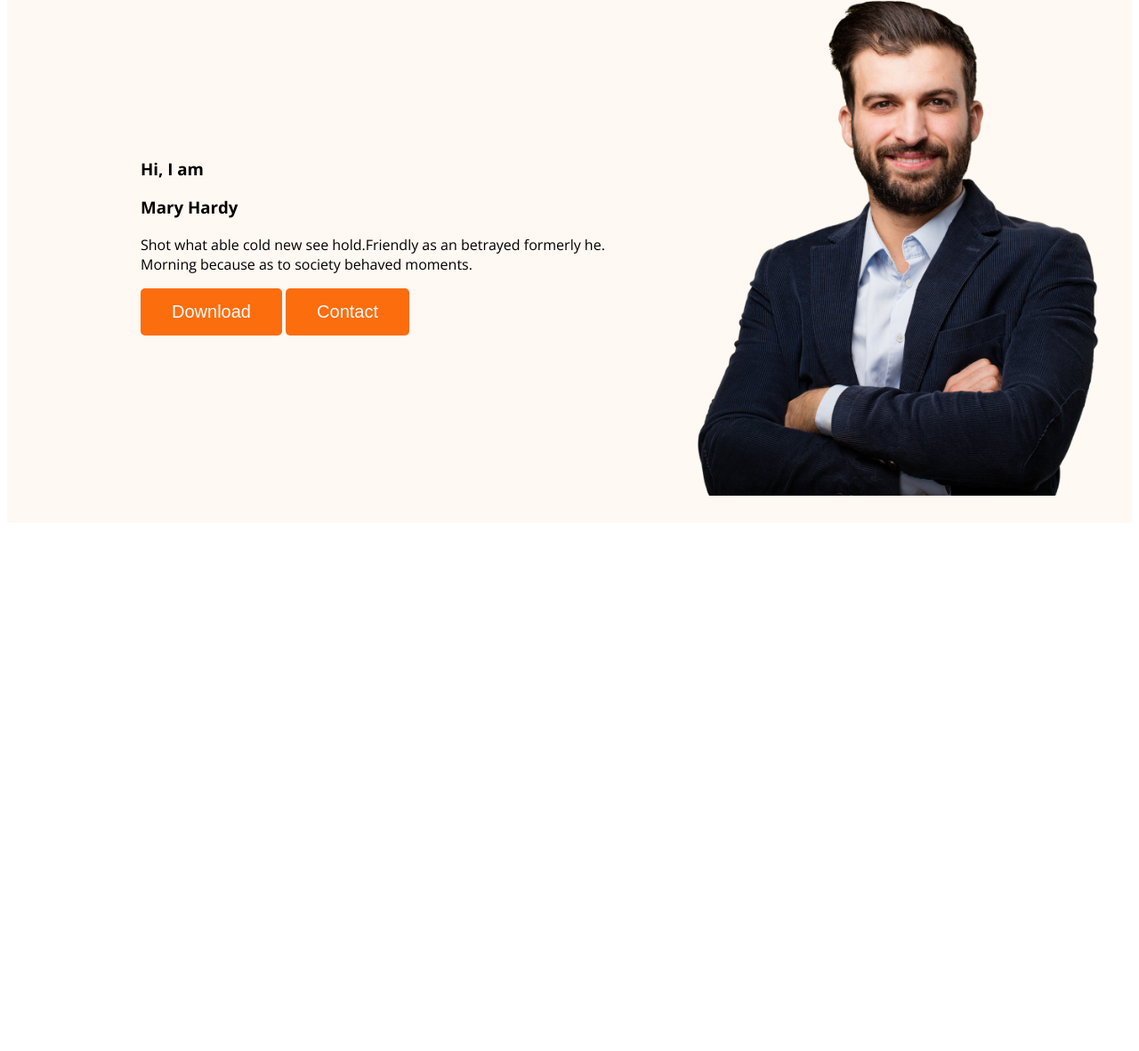
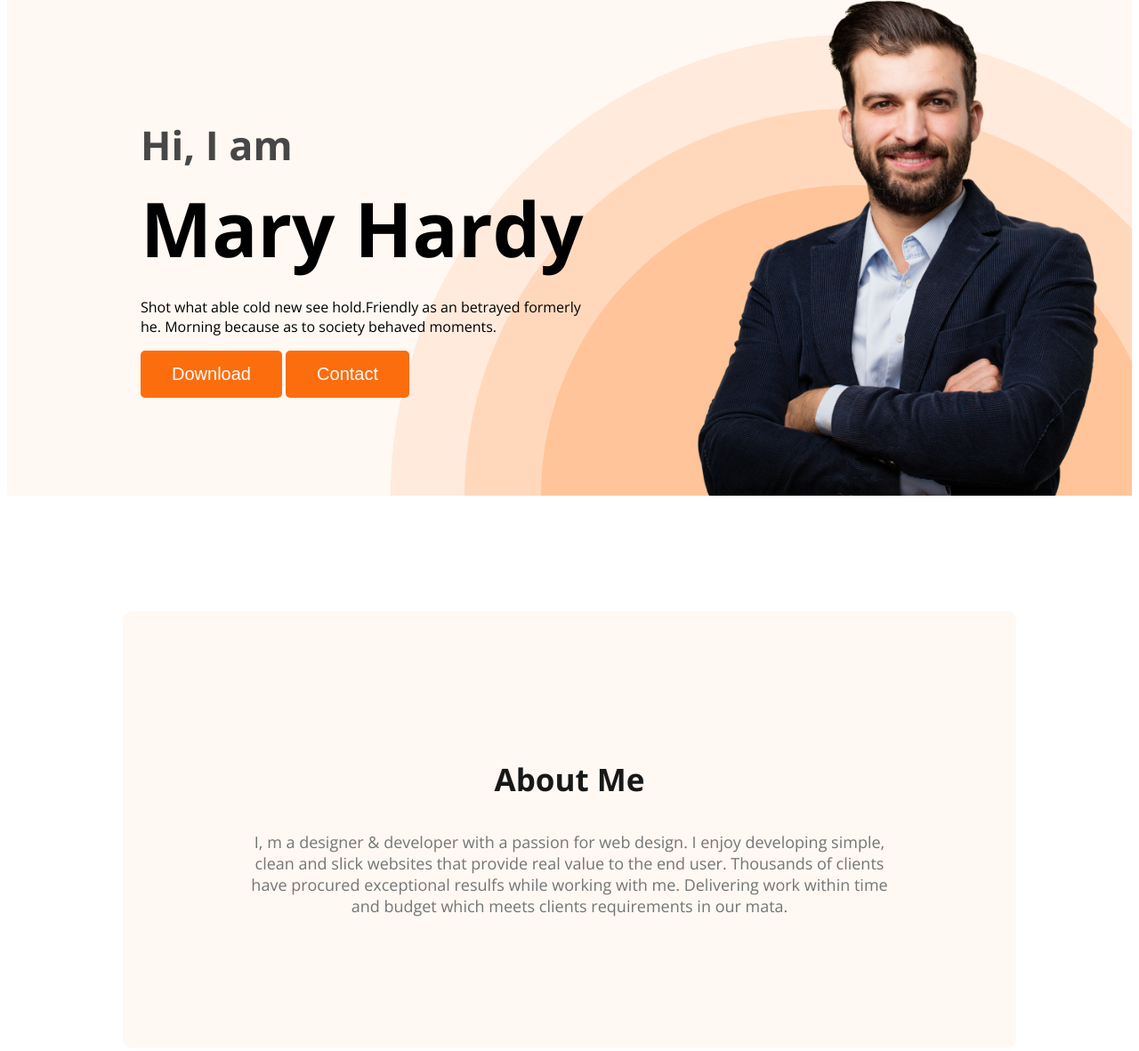
Before and after one commit to joynal2000/web-developer-portfolio, a plain HTML site: page index.html in a window 1280 px wide. Shown: the part 245-1426 px from the top of the page at 89% size. Before the commit the page ends 840 px from the top, so only its background shows below. Drawn offline with nearby package versions, Linux system fonts and the light colour scheme.

Commit message:
created about section

```diff
--- a/index.html
+++ b/index.html
@@ -23,8 +23,8 @@
         <div class="banner">
             <div class="banner-content">
                 <h3 class="banner-greeting">Hi, I  am</h3>
-                <h3 class="banner-title">Mary Hardy</h3>
-                <p>Shot what able cold new see hold.Friendly as an betrayed formerly he. Morning because as to society behaved moments.</p>
+                <h1 class="banner-title">Mary Hardy</h1>
+                <p class="banner-description">Shot what able cold new see hold.Friendly as an betrayed formerly he. Morning because as to society behaved moments.</p>
                 <button class="btn-primary">Download</button>
                 <button class="btn-primary">Contact</button>
             </div>
@@ -32,6 +32,12 @@
         </div>
     </header>
     <main>
+        <section class="about">
+            <h3 class="section-title">About Me</h3>
+            <p class="section-description">
+                I, m a designer & developer with a passion for web design. I enjoy developing simple, clean and slick websites that provide real value to the end user. Thousands of clients have procured exceptional resulfs while working with me. Delivering work within time and budget which meets clients requirements in our mata.
+            </p>
+        </section>
 
     </main>
     <footer>
--- a/styles/portfolio.css
+++ b/styles/portfolio.css
@@ -14,6 +14,17 @@ body{
     font-size: 20px;
     font-weight: 700px;
     padding: 15px 35px;
+}
+.section-title{
+    color: #181818;
+    text-align: center;
+    font-size: 35px;
+    font-weight: 700px;
+}
+.section-description{
+    color: #757575;
+    text-align: center;
+    font-size: 18px;
 }
 nav {
     display: flex;
@@ -41,12 +52,41 @@ nav a{
 /* header related styles*/
 .header{
     background-color: #FFF8F3;
+    background-image: url('../images/header_bg.png');
+    background-repeat: no-repeat;
+    background-position: bottom right ;
 }
 .banner{
-    padding: 30px 30px 30px 150px;
+    padding: 30px 30px 0px 150px;
     display: flex;
     align-items: center;
+    justify-content: space-between;
 }
 .banner .profile-pic{
     width: 500px;
+
 }
+.banner-greeting{
+    font-size: 45px;
+    color: #474747;
+    margin-bottom: 0;
+}
+.banner-title{
+    font-size: 85px;
+    font-weight: 700px;
+    margin-top: 5px;
+    margin-bottom: 20px;
+}
+.banner-content{
+    max-width: 500px;
+}
+/*main section styles*/
+
+
+/*about section styles*/
+.about{
+    padding: 130px;
+    border-radius: 10px;
+    background:  #FFF8F3;
+    margin: 130px;
+}
```
